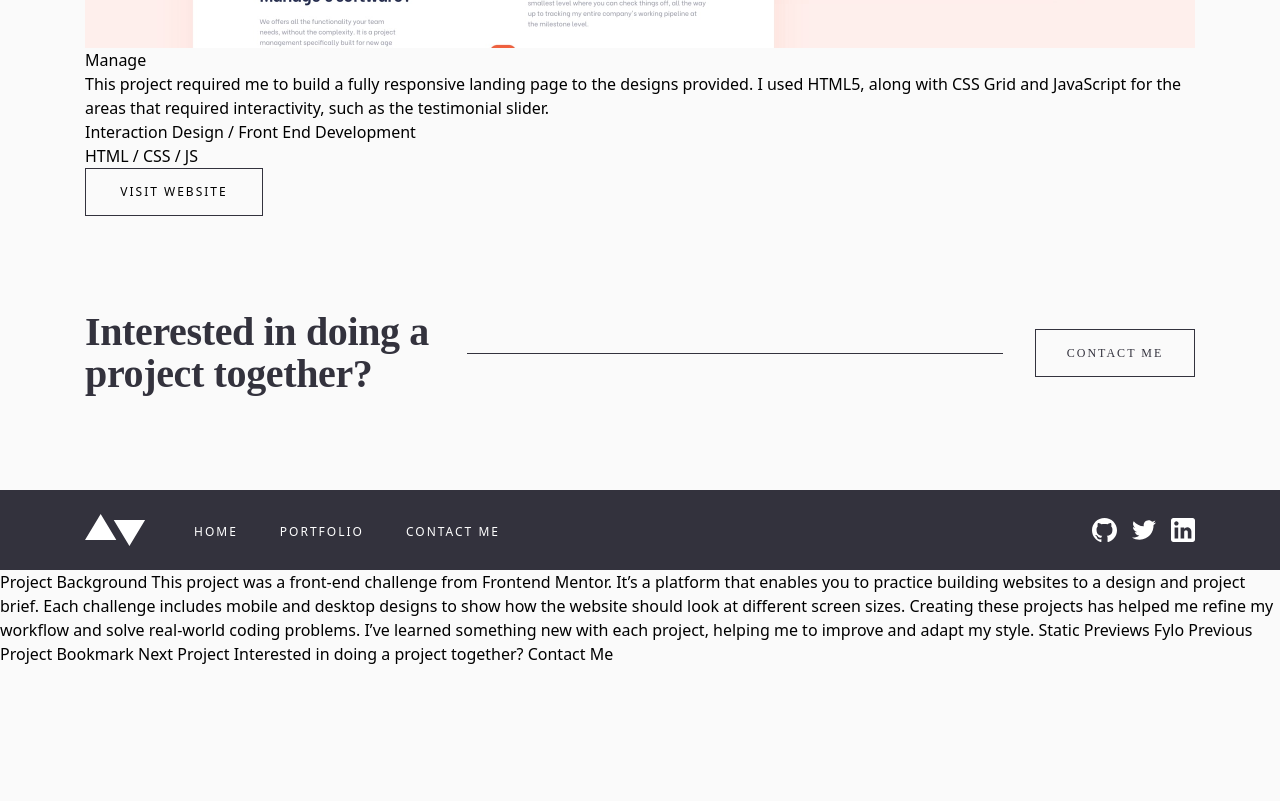
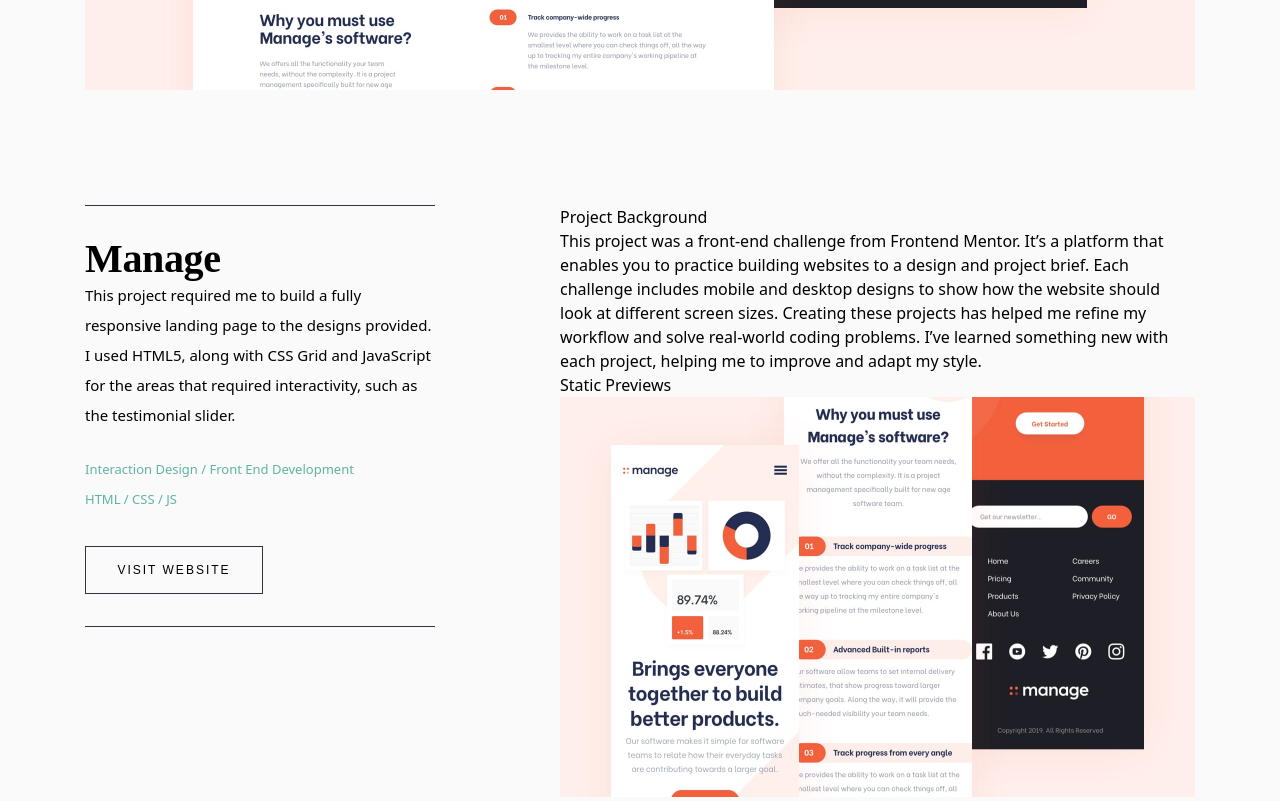
Before and after one commit to Arjun7478/minimalist-portfolio, a website: page manage.html in a window 1280 px wide. Shown: the part 600-1401 px from the top of the page. Before the commit the page ends 1266 px from the top, so only its background shows below. Drawn offline with Linux system fonts and the light colour scheme; a web font is replaced by a local one.

Commit message:
up manage file

```diff
--- a/manage.html
+++ b/manage.html
@@ -42,7 +42,7 @@
         </nav>
       </header>
 
-      <section class="Container">
+      <section class="Container mt-10 md:mt-[94px]">
         <div>
           <picture>
             <source media="(min-width:820px)" srcset="images/detail/desktop/image-manage-hero@2x.jpg" />
@@ -51,22 +51,55 @@
           </picture>
         </div>
 
-        <div>
-          <div>
-            <h2>Manage</h2>
-            <p>
-              This project required me to build a fully responsive landing page to the designs provided. I used HTML5,
-              along with CSS Grid and JavaScript for the areas that required interactivity, such as the testimonial
-              slider.
-            </p>
+        <div class="lg:mt-[115px] mt-10 lg:flex lg:justify-between">
+          <div class="lg:max-w-[350px]">
+            <hr class="border-t-grayish-dark-blue" />
+
+            <div class="my-6 md:my-8">
+              <div class="relative">
+                <h2 class="text-[40px] leading-[42px] font-real-nova font-bold tracking-[-0.36px] grayish-dark-blue">
+                  Manage
+                </h2>
+                <p
+                  class="text-[15px] leading-[30px] grayish-dark-blue my-6 md:my-0 md:absolute lg:relative md:right-0 md:max-w-[339px] md:top-0 lg:max-w-[350px]"
+                >
+                  This project required me to build a fully responsive landing page to the designs provided. I used
+                  HTML5, along with CSS Grid and JavaScript for the areas that required interactivity, such as the
+                  testimonial slider.
+                </p>
+                <div class="text-slightly-desaturated-cyan lg:mt-6">
+                  <p class="text-[13px] leading-[30px]">Interaction Design / Front End Development</p>
+                  <p class="text-[13px] leading-[30px]">HTML / CSS / JS</p>
+                </div>
+                <button
+                  class="font-sans-sarif h-12 w-[178px] border-[1px] border-grayish-dark-blue text-[12px] tracking-[2px] uppercase hover:bg-grayish-dark-blue hover:text-white mt-6 lg:mt-8"
+                >
+                  Visit Website
+                </button>
+              </div>
+            </div>
+
+            <hr class="border-t-grayish-dark-blue" />
+          </div>
+
+          <div class="lg:max-w-[635px]">
             <div>
-              <p>Interaction Design / Front End Development</p>
-              <p>HTML / CSS / JS</p>
-              <button
-                class="h-12 w-[178px] border-[1px] border-grayish-dark-blue text-[12px] tracking-[2px] uppercase hover:bg-grayish-dark-blue hover:text-white"
-              >
-                Visit Website
-              </button>
+              <h2>Project Background</h2>
+              <p>
+                This project was a front-end challenge from Frontend Mentor. It’s a platform that enables you to
+                practice building websites to a design and project brief. Each challenge includes mobile and desktop
+                designs to show how the website should look at different screen sizes. Creating these projects has
+                helped me refine my workflow and solve real-world coding problems. I’ve learned something new with each
+                project, helping me to improve and adapt my style.
+              </p>
+            </div>
+            <div>
+              <h3>Static Previews</h3>
+              <picture>
+                <source media="(min-width:820px)" srcset="images/detail/desktop/image-manage-preview-2@2x.jpg" />
+                <source media="(min-width:465px)" srcset="images/detail/tablet/image-manage-preview-2@2x.jpg" />
+                <img src="images/detail/mobile/image-manage-preview-2@2x.jpg" alt="homepage" />
+              </picture>
             </div>
           </div>
         </div>
@@ -81,7 +114,7 @@
           </h2>
           <span class="hidden md:block flex-1 h-[1px] bg-grayish-dark-blue mx-8"></span>
           <button
-            class="w-full h-12 md:max-w-[160px] border-[1px] border-grayish-dark-blue uppercase text-[12px] tracking-[2px] hover:bg-grayish-dark-blue hover:text-white mt-10 md:mt-0 mx-auto md:mx-0"
+            class="font-sans-sarif w-full h-12 md:max-w-[160px] border-[1px] border-grayish-dark-blue uppercase text-[12px] tracking-[2px] hover:bg-grayish-dark-blue hover:text-white mt-10 md:mt-0 mx-auto md:mx-0"
           >
             Contact Me
           </button>
@@ -131,10 +164,4 @@
   </body>
 </html>
 
-<div>
-  Project Background This project was a front-end challenge from Frontend Mentor. It’s a platform that enables you to
-  practice building websites to a design and project brief. Each challenge includes mobile and desktop designs to show
-  how the website should look at different screen sizes. Creating these projects has helped me refine my workflow and
-  solve real-world coding problems. I’ve learned something new with each project, helping me to improve and adapt my
-  style. Static Previews Fylo Previous Project Bookmark Next Project Interested in doing a project together? Contact Me
-</div>
+<div>Fylo Previous Project Bookmark Next Project Interested in doing a project together? Contact Me</div>
```
Also changed, not shown: dist/output.css.
